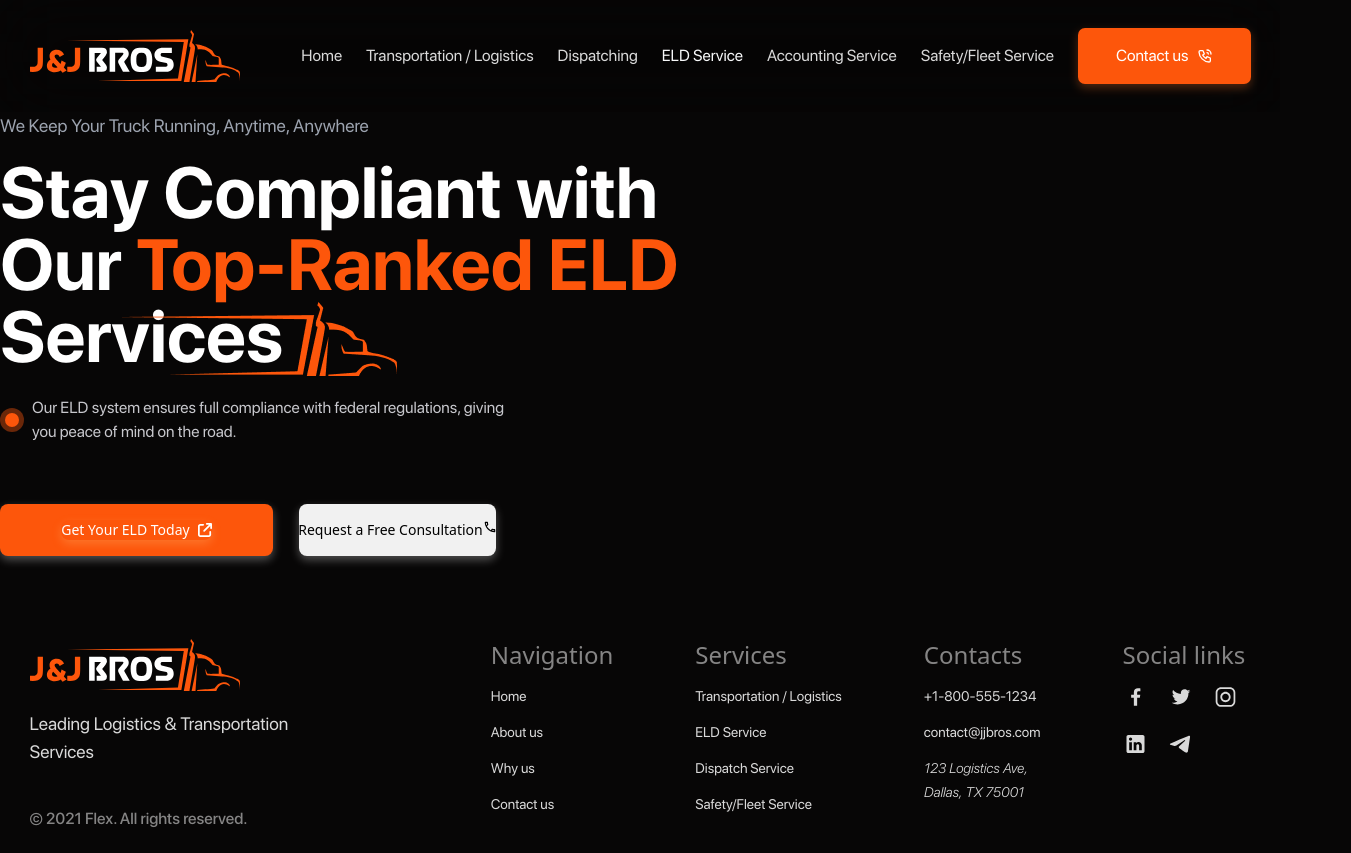
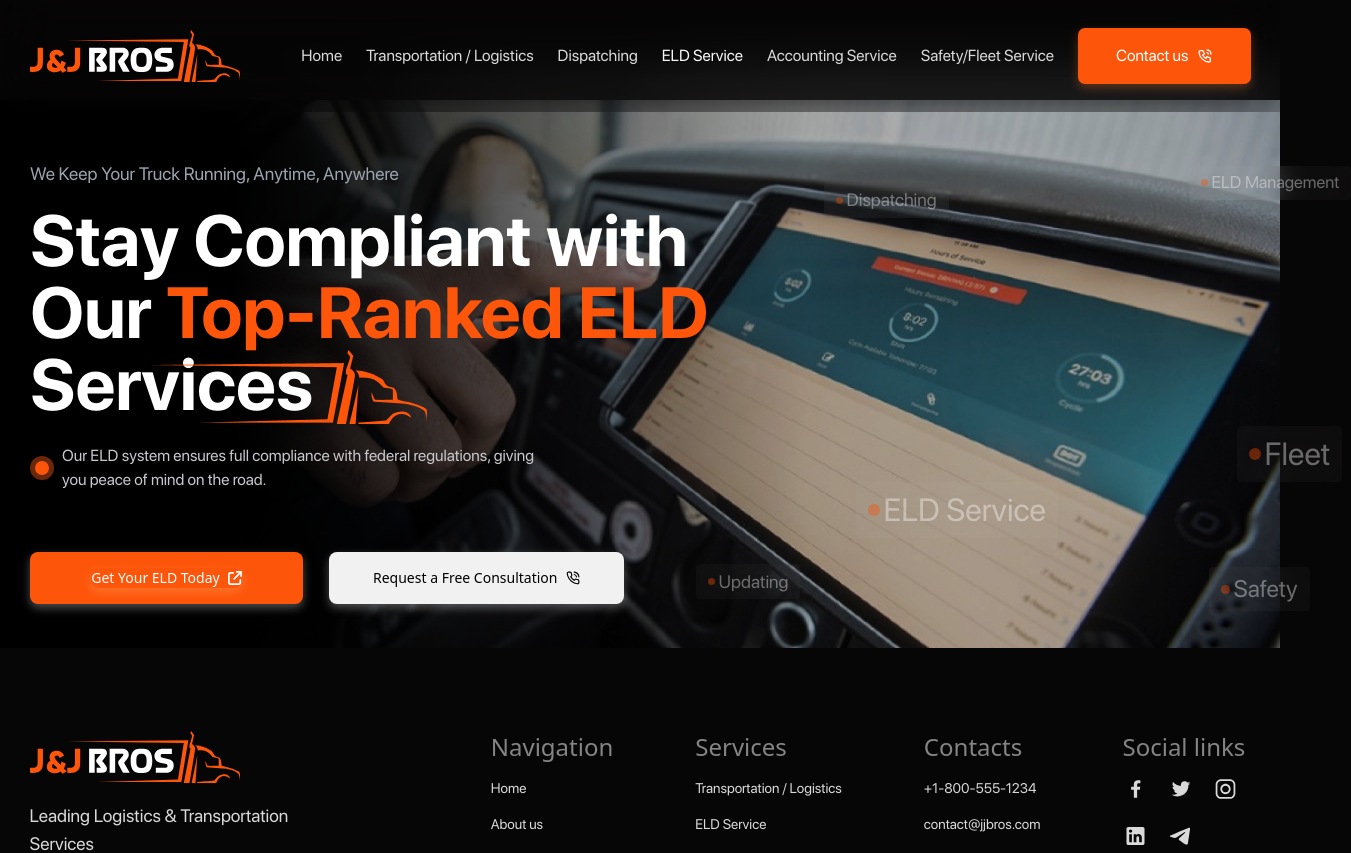
Before and after one commit to devolopering/project-Web, a React (Vite) app: page /eld-service in a window 1280 px wide. Shown: the top 853 px of the page, 1351 px wide, since content can reach past the window. Built offline with nearby package versions, Linux system fonts and the light colour scheme.

Commit message:
hero part is ready

```diff
--- a/src/pages/ELD.jsx
+++ b/src/pages/ELD.jsx
@@ -2,7 +2,8 @@
 import React from "react";
 import Success from "/truck_n2.png";
 import { FaArrowUpRightFromSquare } from "react-icons/fa6";
-import { MdOutlinePhone } from "react-icons/md";
+import { LuPhoneCall } from "react-icons/lu";
+import HeroImage from "/image.png";
 
 const customTheme = {
   button: {
@@ -10,14 +11,18 @@
       primary:
         "w-[273px] py-2 bg-[#FD560B] text-nowrap rounded-[7px] shadow-[0_4px_10px_rgba(255,255,255,0.3)]",
       secondary:
-        "py-2 w-[197px] bg-[#F1F1F1] text-black text-nowrap rounded-[7px] shadow-[0_4px_10px_rgba(255,255,255,0.3)]",
+        "py-2 bg-[#F1F1F1] text-black text-nowrap rounded-[7px] shadow-[0_4px_10px_rgba(255,255,255,0.3)]",
     },
   },
 };
 
 function ELD() {
   return (
-    <div className="mt-28">
+    <div
+      className="bg-cover pb-11"
+      style={{ backgroundImage: `url(${HeroImage})` }}
+    >
+      <div className="max-w-[1220px] m-auto flex">
         <div className="text-white">
           <p className="text-lg text-gray-400 mb-4 mt-[60px] font-normal font-sf-pro-display">
             We Keep Your Truck Running, Anytime, Anywhere
@@ -51,14 +56,63 @@
             <div className="flex items-center mt-[60px] gap-[26px]">
               <Button color="primary">
                 <span className="flex items-center rounded-lg shadow-[0_4px_10px_rgba(255,186,111,0.3)]">
-                Get Your ELD Today <FaArrowUpRightFromSquare className="ml-2" />
+                  Get Your ELD Today{" "}
+                  <FaArrowUpRightFromSquare className="ml-2" />
                 </span>
               </Button>
-            <Button color="secondary" className="rounded-lg ">
-              Request a Free Consultation <MdOutlinePhone style={{color: "black"}} />
+              <Button color="secondary" className="rounded-lg px-11">
+                <span className="flex items-center gap-2">
+                  Request a Free Consultation
+                  <LuPhoneCall color="black" />
+                </span>
               </Button>
             </div>
           </Flowbite>
+        </div>
+
+        <div className="relative mt-[82px] ml-[115px]">
+          <div className="bg-[rgba(255,255,255,0.08)] opacity-[40%] backdrop-blur-[14px] absolute top-0 left-0 max-w-min flex items-center py-1 gap-1 px-3 rounded">
+            <span className="w-[7px] h-[7px] rounded-full bg-[#FD560B]"></span>
+            <p className="text-white font-sf-pro-display font-normal text-lg">
+              Dispatching
+            </p>
+          </div>
+
+          <div className="bg-[rgba(255,255,255,0.08)] opacity-[40%] backdrop-blur-[14px] absolute -top-4 left-[365px] max-w-min flex items-center gap-1 py-1 px-3 rounded">
+            <span className="w-[7px] h-[7px] rounded-full bg-[#FD560B]"></span>
+            <p className="text-white font-sf-pro-display font-normal text-[17px] text-nowrap">
+              ELD Management
+            </p>
+          </div>
+
+          <div className="bg-[rgba(255,255,255,0.08)] opacity-[40%] backdrop-blur-[14px] absolute top-[300px] left-8 max-w-min flex py-1 items-center gap-1 px-3 rounded">
+            <span className="w-[12px] h-[12px] rounded-full bg-[#FD560B]"></span>
+            <p className="text-white font-sf-pro-display font-normal text-[32px] text-nowrap">
+              ELD Service
+            </p>
+          </div>
+
+          <div className="bg-[rgba(255,255,255,0.08)] opacity-[40%] backdrop-blur-[14px] absolute top-[244px] left-[413px] py-1 max-w-min flex items-center gap-1 px-3 rounded">
+            <span className="w-[12px] h-[12px] rounded-full bg-[#FD560B]"></span>
+            <p className="text-white font-sf-pro-display font-normal text-[32px]">
+              Fleet
+            </p>
+          </div>
+
+          <div className="bg-[rgba(255,255,255,0.08)] opacity-[40%] backdrop-blur-[14px] absolute top-[385px] left-[385px] py-1 max-w-min flex items-center gap-1 px-3 rounded">
+            <span className="w-[9px] h-[9px] rounded-full bg-[#FD560B]"></span>
+            <p className="text-white font-sf-pro-display font-normal text-[24px]">
+              Safety
+            </p>
+          </div>
+
+          <div className="bg-[rgba(255,255,255,0.08)] opacity-[40%] backdrop-blur-[14px] absolute top-[382px] -left-32 max-w-min py-1 flex items-center gap-1 px-3 rounded">
+            <span className="w-[7px] h-[7px] rounded-full bg-[#FD560B]"></span>
+            <p className="text-white font-sf-pro-display font-normal text-[18px]">
+              Updating
+            </p>
+          </div>
+        </div>
       </div>
     </div>
   );
```
Also changed, not shown: public/image.png (added). Lines whose indentation alone changed are shown as unchanged.
